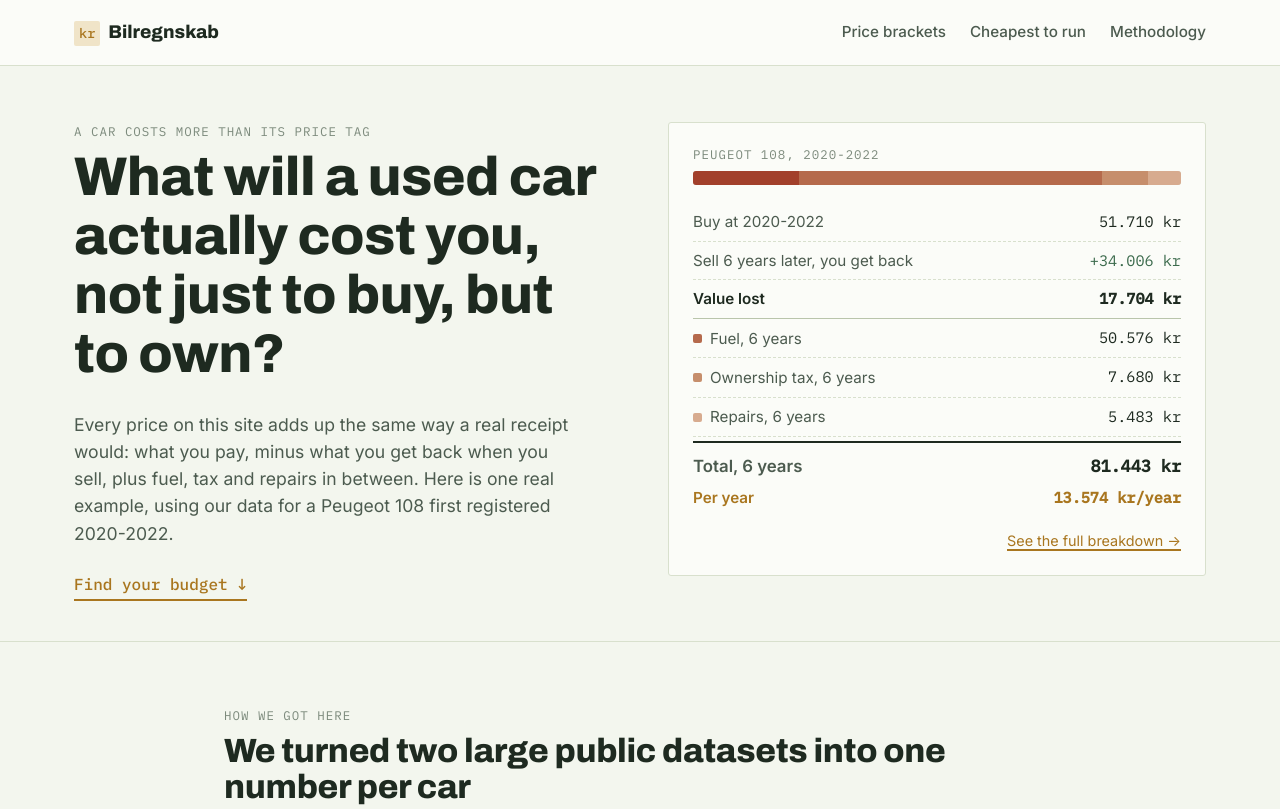
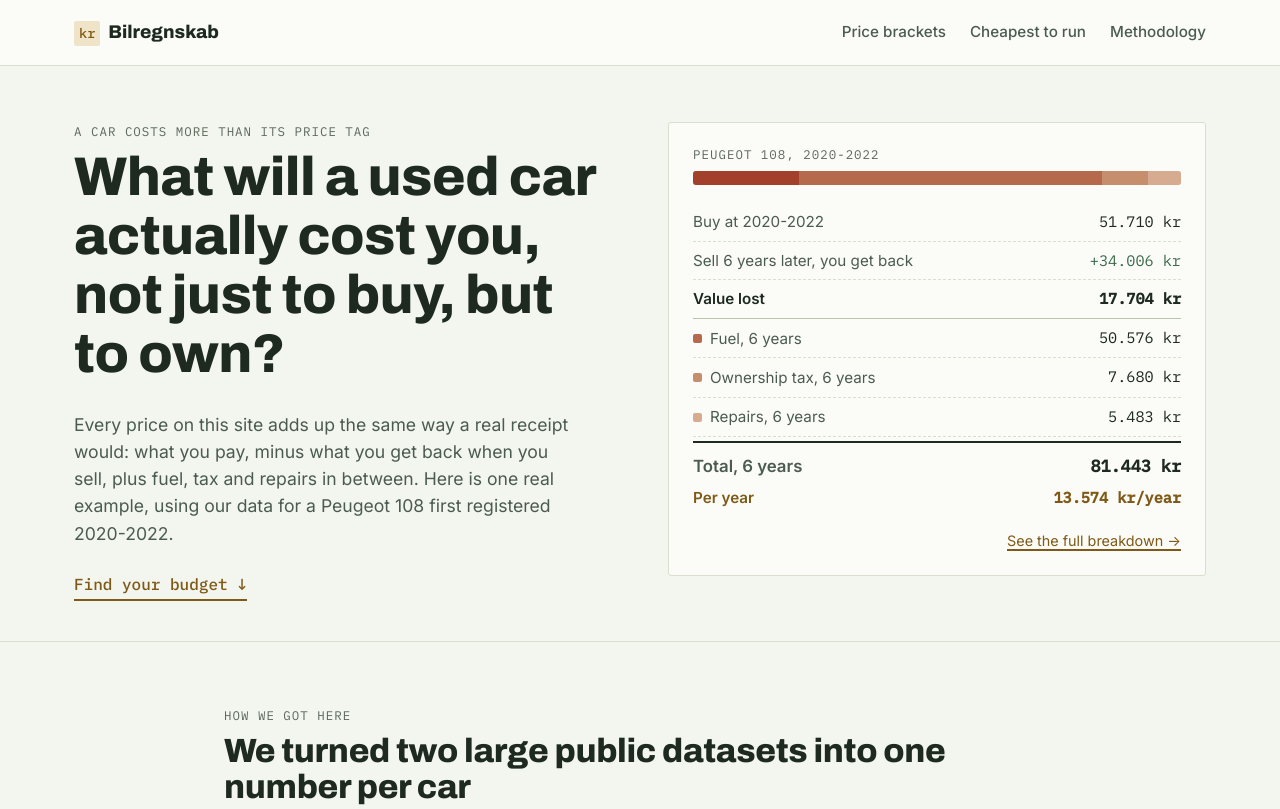
Before and after one commit to hansendevdk/cartierlist, an Astro site in the folder site/: page / in a window 1280 px wide. Shown: the top 809 px of the page. Built offline with nearby package versions, Linux system fonts and the light colour scheme; Astro itself is replaced by a stand-in of ours.

Commit message:
Fix WCAG AA color contrast failures in brass accent and muted text
Darkened --accent, --ink-faint, and the S/C tier badge colors so all
pass the 4.5:1 contrast minimum against every background they're used
on, verified with axe-core across the homepage, bracket, running-cost,
car detail, and methodology pages.

```diff
--- a/site/src/styles/global.css
+++ b/site/src/styles/global.css
@@ -8,11 +8,11 @@
   --surface: #fbfcf8;
   --ink: #1e2a20;
   --ink-soft: #4c5b4f;
-  --ink-faint: #7c8a7c;
+  --ink-faint: #5d685d;
   --line: #d8e0cd;
   --line-strong: #b9c5ab;
 
-  --accent: #a9761f;
+  --accent: #7f5917;
   --accent-soft: #f0e4c8;
   --cost: #a2402b;
   --cost-soft: #f3ded7;
@@ -22,10 +22,10 @@
   --value: #3c6b4d;
   --value-soft: #dce9dd;
 
-  --tier-s: #a9761f;
+  --tier-s: #7f5917;
   --tier-a: #3c6b4d;
   --tier-b: #4c5b4f;
-  --tier-c: #8a7c4c;
+  --tier-c: #7f7246;
   --tier-d: #a2402b;
 
   --font-display: "Archivo", "Arial Narrow", sans-serif;
```
